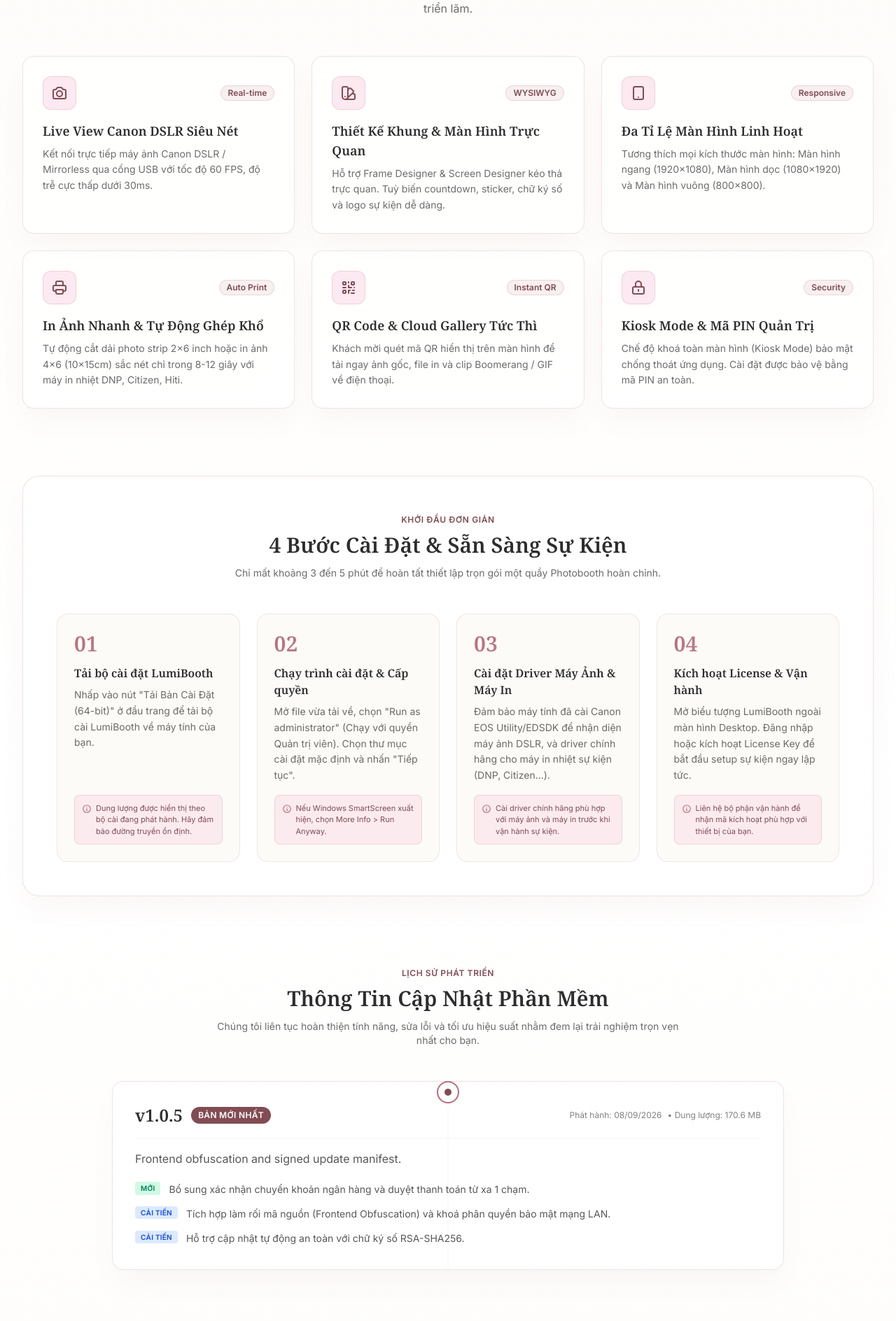
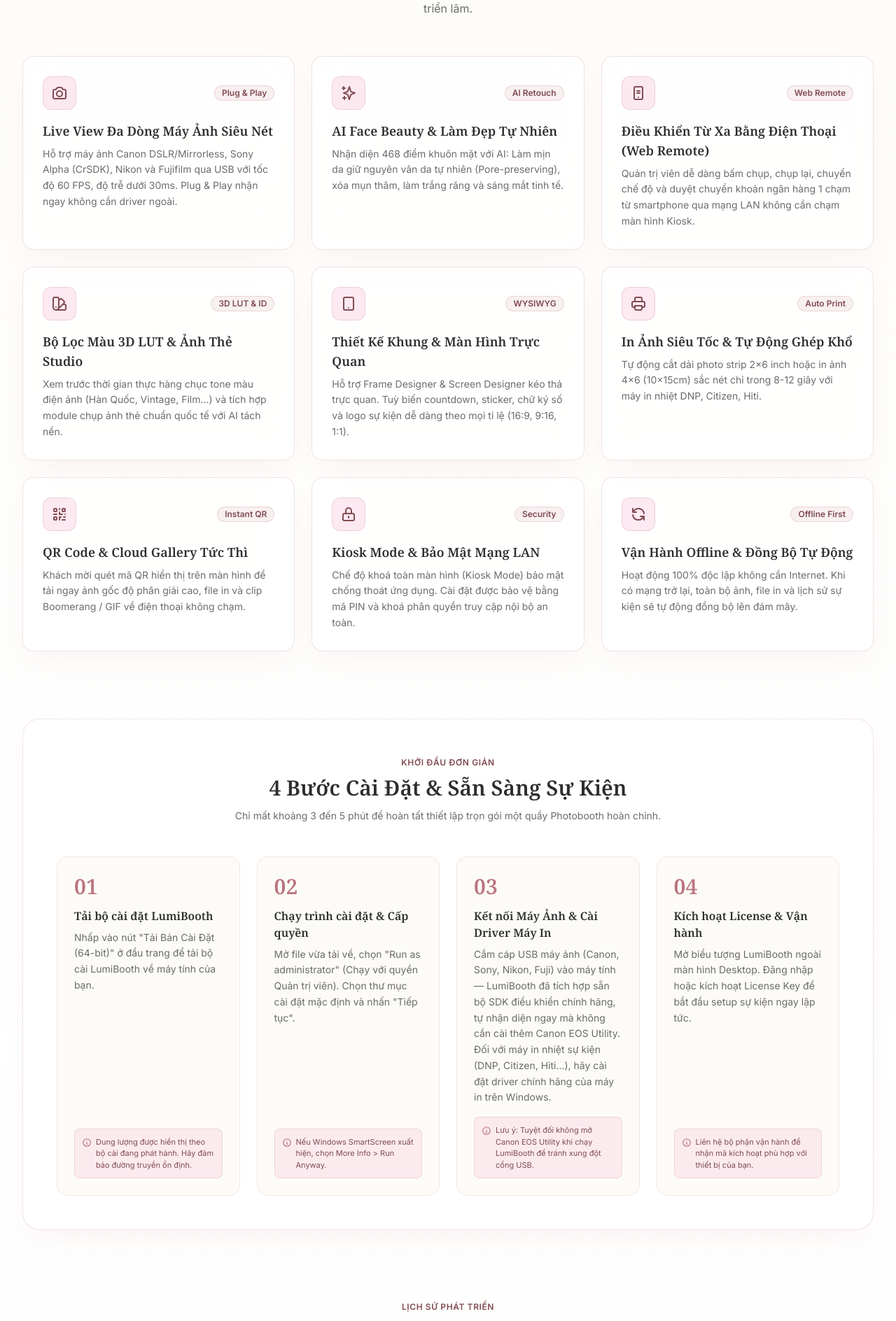
Before and after one commit to theanh2002-dotcom/luxe-agency-vn, an Angular app: page /software in a window 1280 px wide. Shown: the part 760-2648 px from the top of the page at 70% size. Built offline with nearby package versions, Linux system fonts and the light colour scheme; no server answers.

Commit message:
feat: highlight AI Beauty, Web Remote and multi-camera SDK support in software page

```diff
--- a/src/app/features/software-page/software-page.html
+++ b/src/app/features/software-page/software-page.html
@@ -26,7 +26,7 @@
 
     <!-- Subtitle -->
     <p class="text-lg md:text-xl text-[#2D2D2D]/75 font-sans font-light max-w-3xl mx-auto mb-10 leading-relaxed">
-      Giải pháp điều khiển máy chụp ảnh sự kiện cao cấp: Tích hợp Live View Canon DSLR siêu nét, trình tuỳ biến khung hình & màn hình kéo thả tức thì, tự động in ảnh nhiệt và chia sẻ mã QR đám mây thời gian thực.
+      Giải pháp điều khiển máy chụp ảnh sự kiện cao cấp: Live View đa dòng máy ảnh siêu nét, công nghệ làm đẹp AI Face Beauty giữ vân da tự nhiên, điều khiển từ xa qua điện thoại (Web Remote), tự động in ảnh nhiệt và chia sẻ mã QR tức thì.
     </p>
 
     <!-- CTA Buttons & Download Info -->
@@ -99,6 +99,13 @@
                 <path stroke-linecap="round" stroke-linejoin="round" stroke-width="2" d="M3 9a2 2 0 012-2h.93a2 2 0 001.664-.89l.812-1.22A2 2 0 0110.07 4h3.86a2 2 0 011.664.89l.812 1.22A2 2 0 0018.07 7H19a2 2 0 012 2v9a2 2 0 01-2 2H5a2 2 0 01-2-2V9z"></path>
                 <circle cx="12" cy="13" r="4" stroke-width="2"></circle>
               </svg>
+              <svg *ngIf="feat.icon === 'sparkles'" class="w-6 h-6" fill="none" stroke="currentColor" viewBox="0 0 24 24">
+                <path stroke-linecap="round" stroke-linejoin="round" stroke-width="2" d="M5 3v4M3 5h4M6 17v4m-2-2h4m5-16l2.286 6.857L21 12l-5.714 2.143L13 21l-2.286-6.857L5 12l5.714-2.143L13 3z"></path>
+              </svg>
+              <svg *ngIf="feat.icon === 'remote'" class="w-6 h-6" fill="none" stroke="currentColor" viewBox="0 0 24 24">
+                <path stroke-linecap="round" stroke-linejoin="round" stroke-width="2" d="M12 18h.01M8 21h8a2 2 0 002-2V5a2 2 0 00-2-2H8a2 2 0 00-2 2v14a2 2 0 002 2z"></path>
+                <path stroke-linecap="round" stroke-linejoin="round" stroke-width="2" d="M10 9h4m-4 3h4"></path>
+              </svg>
               <svg *ngIf="feat.icon === 'palette'" class="w-6 h-6" fill="none" stroke="currentColor" viewBox="0 0 24 24">
                 <path stroke-linecap="round" stroke-linejoin="round" stroke-width="2" d="M7 21a4 4 0 01-4-4V5a2 2 0 012-2h4a2 2 0 012 2v12a4 4 0 01-4 4zm0 0h12a2 2 0 002-2v-4a2 2 0 00-2-2h-2.343M11 7.343l1.657-1.657a2 2 0 012.828 0l2.829 2.829a2 2 0 010 2.828l-8.486 8.485M7 17h.01"></path>
               </svg>
@@ -113,6 +120,9 @@
               </svg>
               <svg *ngIf="feat.icon === 'shield'" class="w-6 h-6" fill="none" stroke="currentColor" viewBox="0 0 24 24">
                 <path stroke-linecap="round" stroke-linejoin="round" stroke-width="2" d="M12 15v2m-6 4h12a2 2 0 002-2v-6a2 2 0 00-2-2H6a2 2 0 00-2 2v6a2 2 0 002 2zm10-10V7a4 4 0 00-8 0v4h8z"></path>
+              </svg>
+              <svg *ngIf="feat.icon === 'sync'" class="w-6 h-6" fill="none" stroke="currentColor" viewBox="0 0 24 24">
+                <path stroke-linecap="round" stroke-linejoin="round" stroke-width="2" d="M4 4v5h.582m15.356 2A8.001 8.001 0 004.582 9m0 0H9m11 11v-5h-.581m0 0a8.003 8.003 0 01-15.357-2m15.357 2H15"></path>
               </svg>
             </div>
             <span *ngIf="feat.badge" class="text-xs font-semibold px-2.5 py-0.5 rounded-full bg-[#B76E79]/10 text-[#814C53] border border-[#B76E79]/20">
@@ -257,7 +267,7 @@
           Sẵn Sàng Nâng Tầm Quầy Photobooth Sự Kiện?
         </h2>
         <p class="text-white/85 text-sm md:text-base font-light mb-8 max-w-2xl mx-auto leading-relaxed">
-          Tải về ngay hôm nay để trải nghiệm bản dùng thử 14 ngày. Cần hỗ trợ cấu hình máy ảnh Canon, tích hợp máy in nhiệt hoặc thiết kế giao diện độc quyền cho thương hiệu của bạn?
+          Tải về ngay hôm nay để trải nghiệm bản dùng thử 14 ngày. Cần hỗ trợ kết nối máy ảnh, cấu hình điều khiển từ xa, tích hợp máy in nhiệt hoặc thiết kế giao diện độc quyền cho thương hiệu của bạn?
         </p>
 
         <div class="flex flex-col sm:flex-row items-center justify-center gap-4 mb-3">
--- a/src/app/features/software-page/software-page.ts
+++ b/src/app/features/software-page/software-page.ts
@@ -66,39 +66,57 @@
   features: SoftwareFeature[] = [
     {
       icon: 'camera',
-      title: 'Live View Canon DSLR Siêu Nét',
-      description: 'Kết nối trực tiếp máy ảnh Canon DSLR / Mirrorless qua cổng USB với tốc độ 60 FPS, độ trễ cực thấp dưới 30ms.',
-      badge: 'Real-time'
+      title: 'Live View Đa Dòng Máy Ảnh Siêu Nét',
+      description: 'Hỗ trợ máy ảnh Canon DSLR/Mirrorless, Sony Alpha (CrSDK), Nikon và Fujifilm qua USB với tốc độ 60 FPS, độ trễ dưới 30ms. Plug & Play nhận ngay không cần driver ngoài.',
+      badge: 'Plug & Play'
+    },
+    {
+      icon: 'sparkles',
+      title: 'AI Face Beauty & Làm Đẹp Tự Nhiên',
+      description: 'Nhận diện 468 điểm khuôn mặt với AI: Làm mịn da giữ nguyên vân da tự nhiên (Pore-preserving), xóa mụn thâm, làm trắng răng và sáng mắt tinh tế.',
+      badge: 'AI Retouch'
+    },
+    {
+      icon: 'remote',
+      title: 'Điều Khiển Từ Xa Bằng Điện Thoại (Web Remote)',
+      description: 'Quản trị viên dễ dàng bấm chụp, chụp lại, chuyển chế độ và duyệt chuyển khoản ngân hàng 1 chạm từ smartphone qua mạng LAN không cần chạm màn hình Kiosk.',
+      badge: 'Web Remote'
     },
     {
       icon: 'palette',
+      title: 'Bộ Lọc Màu 3D LUT & Ảnh Thẻ Studio',
+      description: 'Xem trước thời gian thực hàng chục tone màu điện ảnh (Hàn Quốc, Vintage, Film...) và tích hợp module chụp ảnh thẻ chuẩn quốc tế với AI tách nền.',
+      badge: '3D LUT & ID'
+    },
+    {
+      icon: 'screen',
       title: 'Thiết Kế Khung & Màn Hình Trực Quan',
-      description: 'Hỗ trợ Frame Designer & Screen Designer kéo thả trực quan. Tuỳ biến countdown, sticker, chữ ký số và logo sự kiện dễ dàng.',
+      description: 'Hỗ trợ Frame Designer & Screen Designer kéo thả trực quan. Tuỳ biến countdown, sticker, chữ ký số và logo sự kiện dễ dàng theo mọi tỉ lệ (16:9, 9:16, 1:1).',
       badge: 'WYSIWYG'
     },
     {
-      icon: 'screen',
-      title: 'Đa Tỉ Lệ Màn Hình Linh Hoạt',
-      description: 'Tương thích mọi kích thước màn hình: Màn hình ngang (1920x1080), Màn hình dọc (1080x1920) và Màn hình vuông (800x800).',
-      badge: 'Responsive'
-    },
-    {
       icon: 'printer',
-      title: 'In Ảnh Nhanh & Tự Động Ghép Khổ',
+      title: 'In Ảnh Siêu Tốc & Tự Động Ghép Khổ',
       description: 'Tự động cắt dải photo strip 2x6 inch hoặc in ảnh 4x6 (10x15cm) sắc nét chỉ trong 8-12 giây với máy in nhiệt DNP, Citizen, Hiti.',
       badge: 'Auto Print'
     },
     {
       icon: 'qr',
       title: 'QR Code & Cloud Gallery Tức Thì',
-      description: 'Khách mời quét mã QR hiển thị trên màn hình để tải ngay ảnh gốc, file in và clip Boomerang / GIF về điện thoại.',
+      description: 'Khách mời quét mã QR hiển thị trên màn hình để tải ngay ảnh gốc độ phân giải cao, file in và clip Boomerang / GIF về điện thoại không chạm.',
       badge: 'Instant QR'
     },
     {
       icon: 'shield',
-      title: 'Kiosk Mode & Mã PIN Quản Trị',
-      description: 'Chế độ khoá toàn màn hình (Kiosk Mode) bảo mật chống thoát ứng dụng. Cài đặt được bảo vệ bằng mã PIN an toàn.',
+      title: 'Kiosk Mode & Bảo Mật Mạng LAN',
+      description: 'Chế độ khoá toàn màn hình (Kiosk Mode) bảo mật chống thoát ứng dụng. Cài đặt được bảo vệ bằng mã PIN và khoá phân quyền truy cập nội bộ an toàn.',
       badge: 'Security'
+    },
+    {
+      icon: 'sync',
+      title: 'Vận Hành Offline & Đồng Bộ Tự Động',
+      description: 'Hoạt động 100% độc lập không cần Internet. Khi có mạng trở lại, toàn bộ ảnh, file in và lịch sử sự kiện sẽ tự động đồng bộ lên đám mây.',
+      badge: 'Offline First'
     }
   ];
 
@@ -117,9 +135,9 @@
     },
     {
       step: '03',
-      title: 'Cài đặt Driver Máy Ảnh & Máy In',
-      description: 'Đảm bảo máy tính đã cài Canon EOS Utility/EDSDK để nhận diện máy ảnh DSLR, và driver chính hãng cho máy in nhiệt sự kiện (DNP, Citizen...).',
-      note: 'Cài driver chính hãng phù hợp với máy ảnh và máy in trước khi vận hành sự kiện.'
+      title: 'Kết nối Máy Ảnh & Cài Driver Máy In',
+      description: 'Cắm cáp USB máy ảnh (Canon, Sony, Nikon, Fuji) vào máy tính — LumiBooth đã tích hợp sẵn bộ SDK điều khiển chính hãng, tự nhận diện ngay mà không cần cài thêm Canon EOS Utility. Đối với máy in nhiệt sự kiện (DNP, Citizen, Hiti...), hãy cài đặt driver chính hãng của máy in trên Windows.',
+      note: 'Lưu ý: Tuyệt đối không mở Canon EOS Utility khi chạy LumiBooth để tránh xung đột cổng USB.'
     },
     {
       step: '04',
@@ -138,18 +156,29 @@
       summary: 'Frontend obfuscation and signed update manifest.',
       downloadSize: '170.6 MB',
       changes: [
-        { category: 'new', label: 'Tính năng mới', text: 'Bổ sung xác nhận chuyển khoản ngân hàng và duyệt thanh toán từ xa 1 chạm.' },
-        { category: 'improved', label: 'Bảo mật', text: 'Tích hợp làm rối mã nguồn (Frontend Obfuscation) và khoá phân quyền bảo mật mạng LAN.' },
-        { category: 'improved', label: 'Hệ thống', text: 'Hỗ trợ cập nhật tự động an toàn với chữ ký số RSA-SHA256.' }
+        { category: 'new', label: 'Tính năng mới', text: 'Điều khiển quầy Photobooth từ xa qua điện thoại (Web Remote LAN) & Duyệt chuyển khoản ngân hàng 1 chạm.' },
+        { category: 'new', label: 'Tính năng mới', text: 'Công nghệ làm đẹp AI Face Beauty (làm mịn da giữ vân tự nhiên, xóa mụn thâm, trắng răng) & Bộ lọc màu 3D LUT thời gian thực.' },
+        { category: 'improved', label: 'Thiết bị', text: 'Đóng gói trọn gói SDK máy ảnh Canon, Sony, Nikon, Fuji Plug & Play — cắm cáp nhận ngay không cần driver ngoài.' },
+        { category: 'improved', label: 'Bảo mật', text: 'Làm rối mã nguồn (Frontend Obfuscation) và cập nhật tự động an toàn với chữ ký số RSA-SHA256.' }
       ]
     }
   ];
 
   faqs: FaqItem[] = [
     {
-      question: 'Phần mềm LumiBooth tương thích với những dòng máy ảnh nào?',
-      answer: 'LumiBooth hỗ trợ hầu hết các dòng máy ảnh Canon EOS DSLR & Mirrorless phổ biến hiện nay (như Canon 60D, 70D, 80D, 90D, 5D Mark III/IV, Canon EOS R, RP, R5, R6, R10, R50, M50...) thông qua kết nối USB với Canon EDSDK chính hãng.',
+      question: 'Phần mềm LumiBooth tương thích với những dòng máy ảnh nào và có cần cài driver không?',
+      answer: 'LumiBooth hỗ trợ hầu hết các dòng máy ảnh Canon EOS DSLR / Mirrorless, Sony Alpha (CrSDK), Nikon và Fujifilm qua kết nối USB. Toàn bộ SDK điều khiển chính hãng đã được đóng gói sẵn trong LumiBooth (Plug & Play), bạn chỉ cần cắm cáp USB vào máy tính là phần mềm tự động nhận diện. Tuyệt đối không cài đặt hoặc mở phần mềm Canon EOS Utility để tránh chiếm dụng và xung đột cổng USB.',
       isOpen: true
+    },
+    {
+      question: 'Tính năng Điều khiển từ xa (Web Remote) qua điện thoại hoạt động như thế nào?',
+      answer: 'Chỉ cần điện thoại hoặc máy tính bảng kết nối chung mạng Wi-Fi/mạng LAN với máy tính Photobooth, nhân viên sự kiện có thể truy cập giao diện Web Remote (được bảo vệ bằng mã PIN) để bấm chụp, chụp lại, đổi chế độ và duyệt xác nhận chuyển khoản ngân hàng 1 chạm từ xa mà không cần thao tác trực tiếp trên màn hình Kiosk.',
+      isOpen: false
+    },
+    {
+      question: 'Chức năng Làm đẹp khuôn mặt (AI Beauty) và Bộ lọc màu có gì đặc biệt?',
+      answer: 'LumiBooth ứng dụng AI nhận diện 468 điểm mốc trên khuôn mặt với thuật toán làm mịn da thông minh giữ nguyên vân da tự nhiên (Pore-preserving - không bị bệt da hay giả tạo), xóa mụn thâm, làm trắng răng và làm sáng mắt. Ngoài ra, phần mềm hỗ trợ hàng chục bộ lọc màu điện ảnh 3D LUT (Tone Hàn Quốc, Vintage, Film...) xem trước trực tiếp trên Live View và tính năng chụp ảnh thẻ (ID Photo) với AI tách nền chuẩn studio.',
+      isOpen: false
     },
     {
       question: 'Cấu hình máy tính tối thiểu để vận hành mượt mà là gì?',
@@ -163,7 +192,7 @@
     },
     {
       question: 'Nếu sự kiện mất mạng Internet thì khách có thể chụp và in ảnh được không?',
-      answer: 'Hoàn toàn được. LumiBooth hoạt động độc lập không phụ thuộc vào Internet. Ảnh vẫn được chụp, ghép khung và in tự động bình thường. Tất cả dữ liệu sẽ được lưu trong hàng đợi và tự động đồng bộ lên Cloud Gallery ngay khi có mạng trở lại.',
+      answer: 'Hoàn toàn được. LumiBooth hoạt động độc lập không phụ thuộc vào Internet. Ảnh vẫn được chụp, làm đẹp AI, ghép khung và in tự động bình thường. Tất cả dữ liệu sẽ được lưu trong hàng đợi an toàn và tự động đồng bộ lên Cloud Gallery ngay khi có mạng trở lại.',
       isOpen: false
     }
   ];
```
